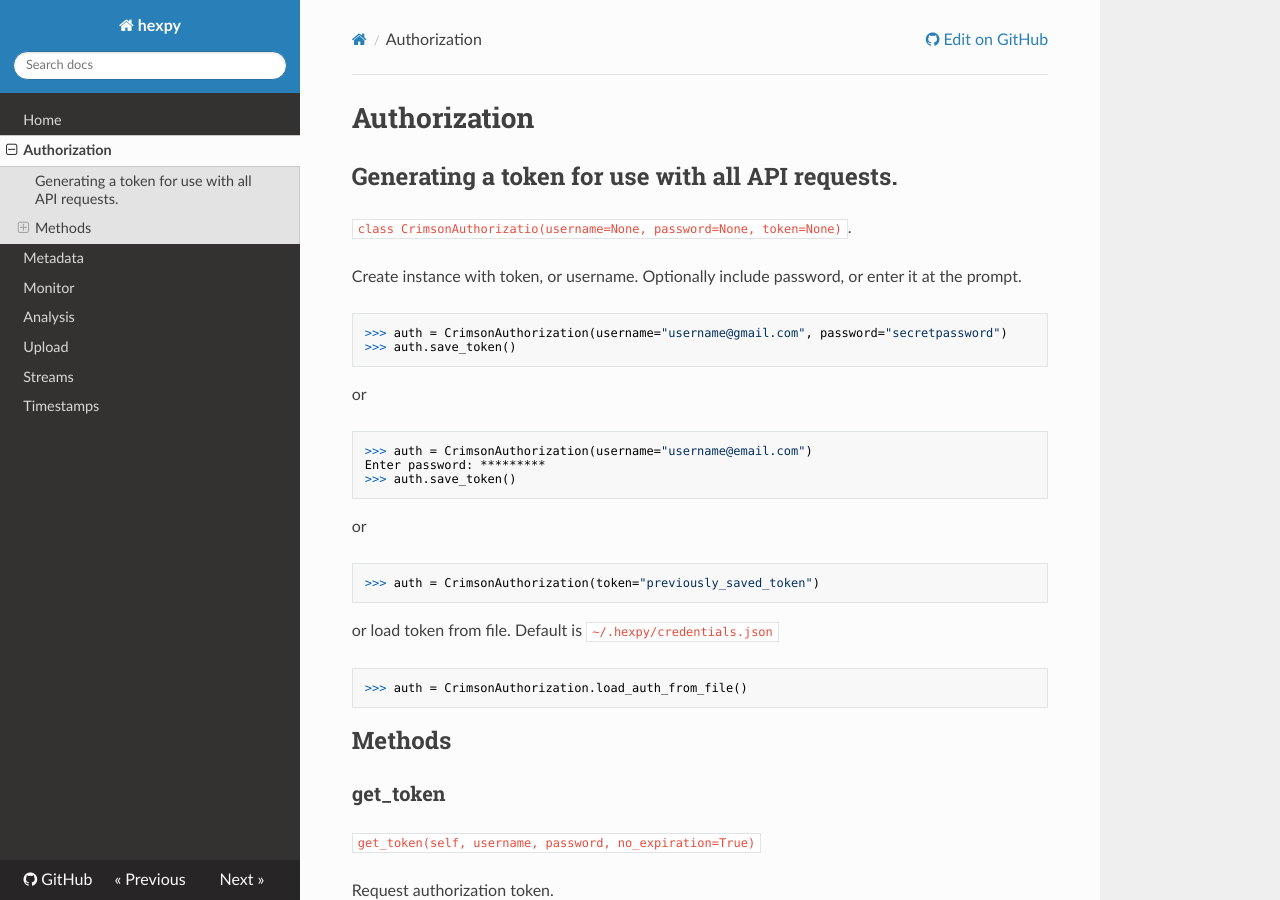
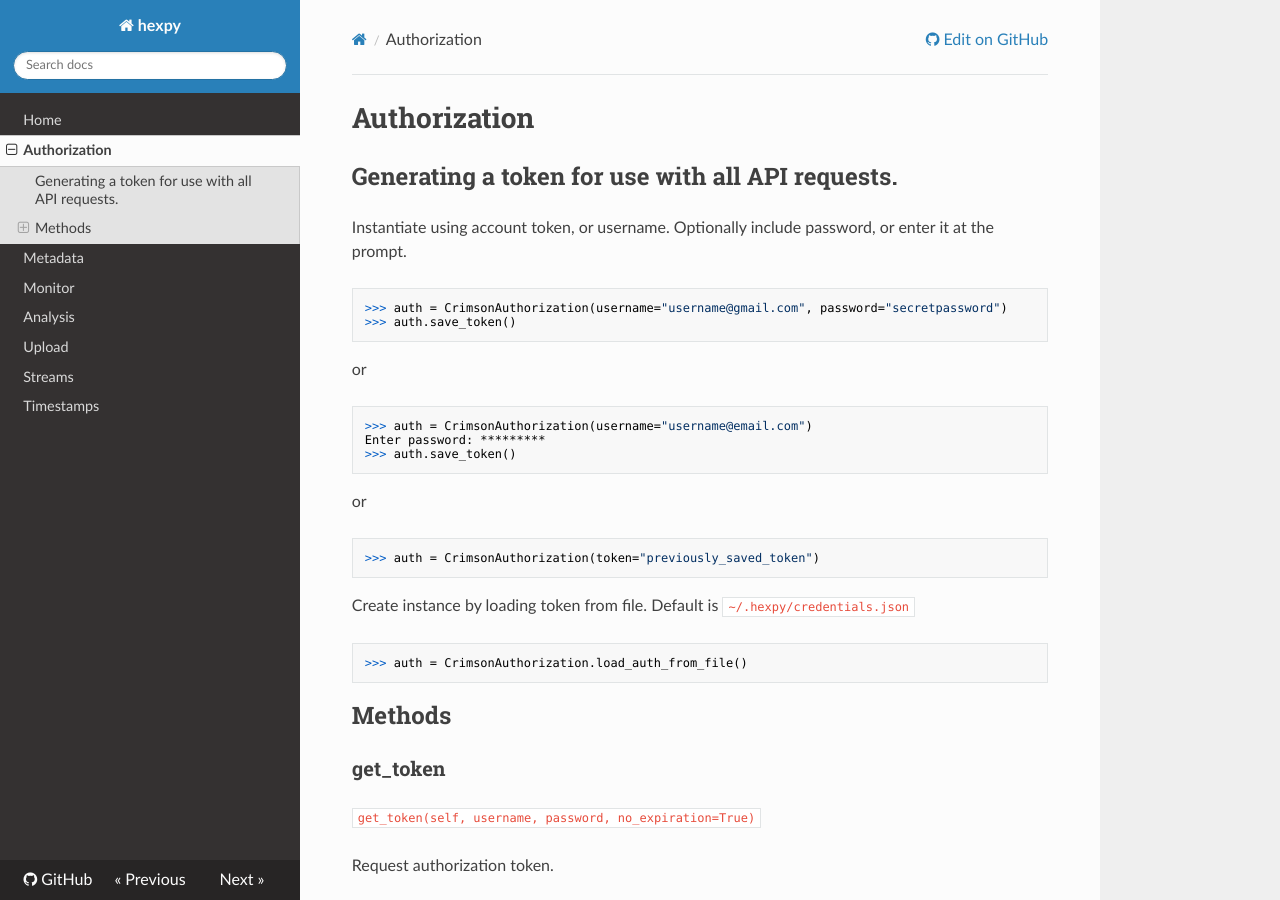
Before and after one commit to sullivancolin/hexpy, an MkDocs documentation site: the page built from docs/docs/Authorization.md, in a window 1280 px wide and 900 px high. Built offline with MkDocs 1.6.1, drawn with Linux system fonts in a browser that asks for light colours; nearby versions of some CDN libraries; old or Windows-style settings are respelled for this version of MkDocs.

````diff
--- a/docs/docs/Authorization.md
+++ b/docs/docs/Authorization.md
@@ -2,9 +2,7 @@
 
 ## Generating a token for use with all API requests.
 
-`class CrimsonAuthorizatio(username=None, password=None, token=None)`.
-
-Create instance with token, or username. Optionally include password, or enter it at the prompt.
+Instantiate using account token, or username. Optionally include password, or enter it at the prompt.
 
 ```python
 >>> auth = CrimsonAuthorization(username="username@gmail.com", password="secretpassword")
@@ -20,7 +18,7 @@ or
 ```python
 >>> auth = CrimsonAuthorization(token="previously_saved_token")
 ```
-or load token from file.  Default is `~/.hexpy/credentials.json`
+Create instance by loading token from file.  Default is `~/.hexpy/credentials.json`
 ```python
 >>> auth = CrimsonAuthorization.load_auth_from_file()
 ```
````
Also changed, not shown: 3 other files.
